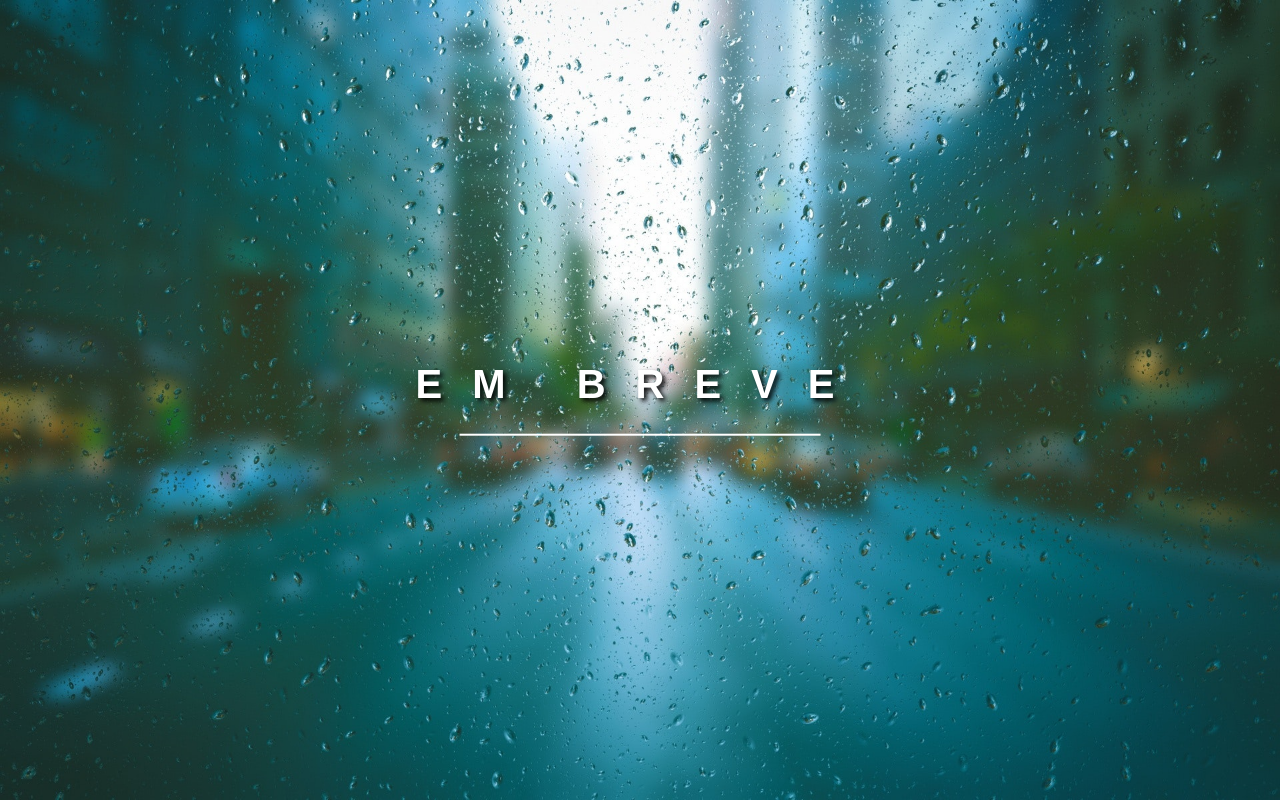
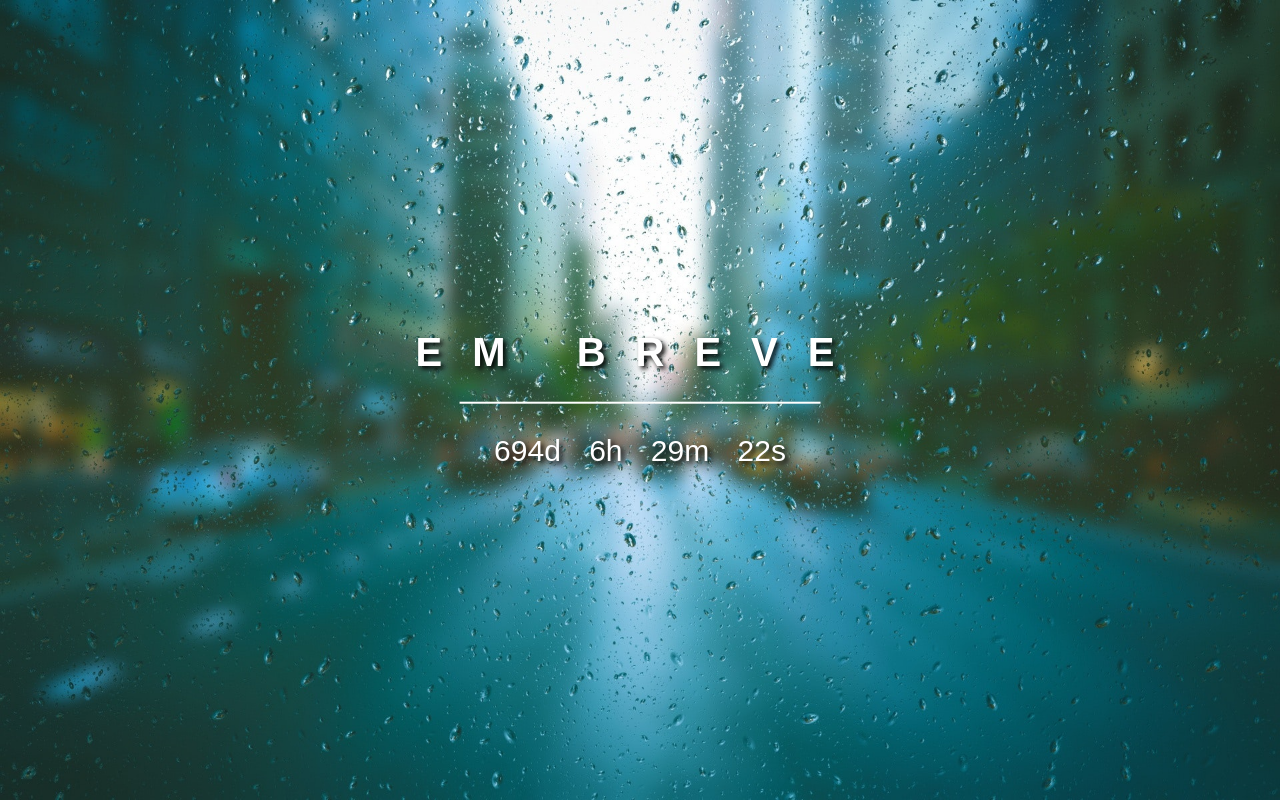
Before and after one commit to wagnerloch/Pagina-Em-Breve, a plain HTML site: page index.html in a window 1280 px wide. Drawn offline with Linux system fonts and the light colour scheme.

Commit message:
Update data

```diff
--- a/index.html
+++ b/index.html
@@ -55,7 +55,7 @@
     </body>
 
     <script>
-        var contadorRegressivo = new Date("Aug 15, 2018 23:59:59").getTime();
+        var contadorRegressivo = new Date("Aug 15, 2020 23:59:59").getTime();
 
         var contadorRegressivoFunction = setInterval(function () {
             var hoje = new Date().getTime();
```
